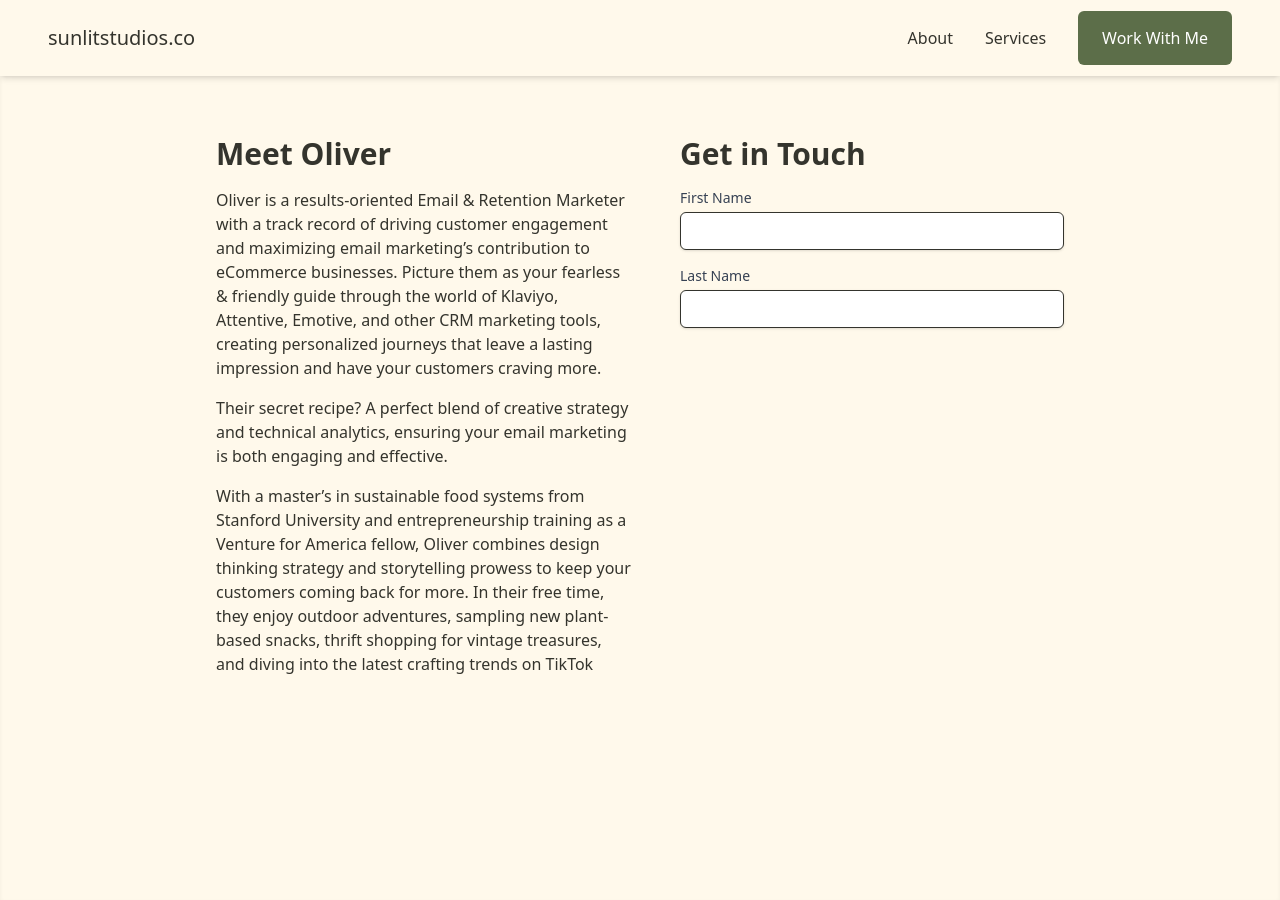
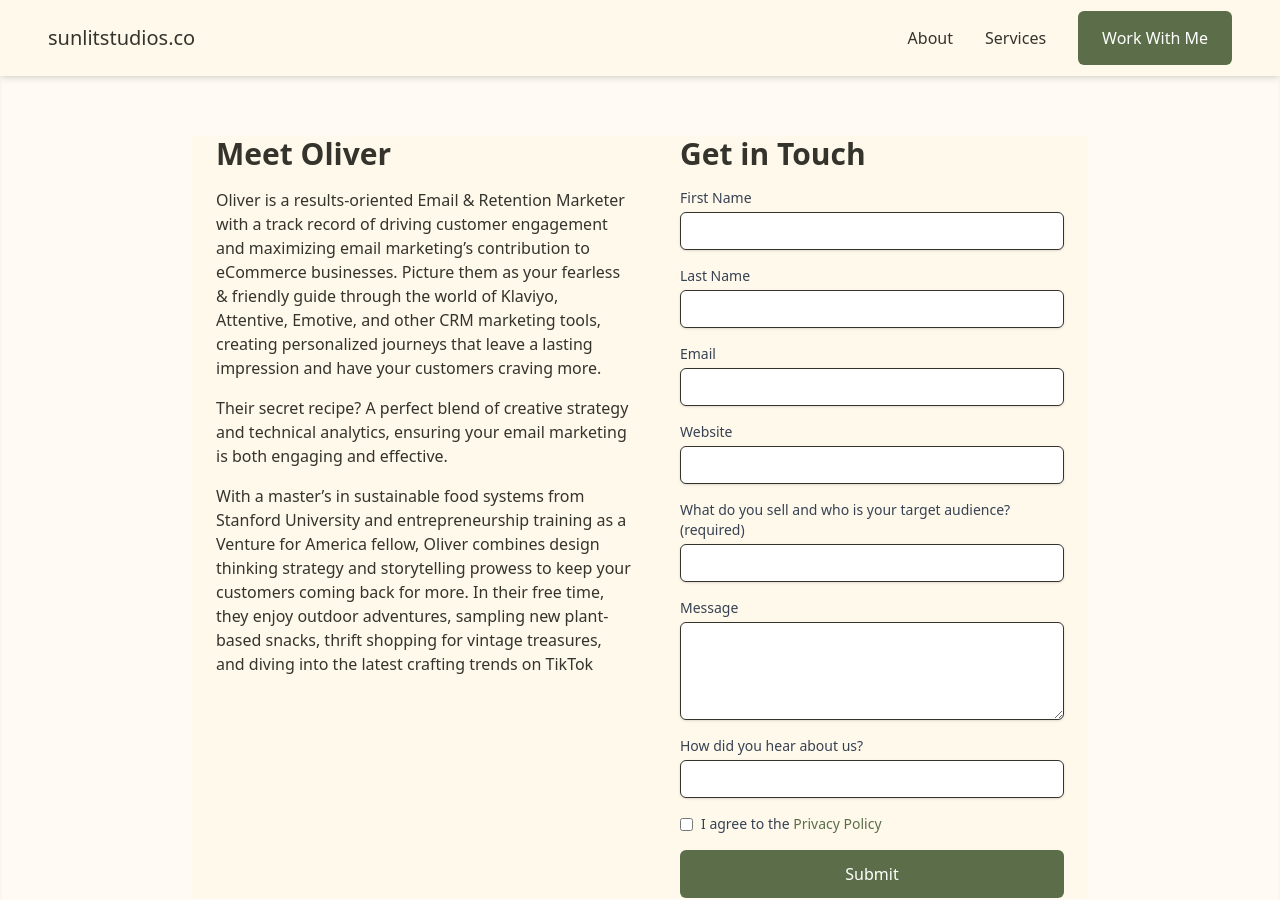
Before and after one commit to celliott181/sunlitstudios.co, a Jekyll site: the page built from contact.markdown, in a window 1280 px wide and 900 px high. Built offline with Jekyll 4.4.1, drawn with Linux system fonts in a browser that asks for light colours.

Commit message:
fix a color thing.

```diff
--- a/_layouts/contact-page.html
+++ b/_layouts/contact-page.html
@@ -20,6 +20,33 @@ layout: page
           <label for="last-name" class="block text-sm font-medium text-gray-700">Last Name</label>
           <input type="text" id="last-name" name="last-name" required class="w-full mt-1 block w-full px-3 py-2 bg-[#FFFFFF] border border-[#34342D] rounded-md shadow-sm focus:outline-none focus:ring-[#5C6E49] focus:border-[#5C6E49] sm:text-sm">
         </div>
+        <div class="pb-4">
+          <label for="email" class="block text-sm font-medium text-gray-700">Email</label>
+          <input type="email" id="email" name="email" required class="w-full mt-1 block w-full px-3 py-2 bg-[#FFFFFF] border border-[#34342D] rounded-md shadow-sm focus:outline-none focus:ring-[#5C6E49] focus:border-[#5C6E49] sm:text-sm">
+        </div>
+        <div class="pb-4">
+          <label for="website" class="block text-sm font-medium text-gray-700">Website</label>
+          <input type="url" id="website" name="website" class="w-full mt-1 block w-full px-3 py-2 bg-[#FFFFFF] border border-[#34342D] rounded-md shadow-sm focus:outline-none focus:ring-[#5C6E49] focus:border-[#5C6E49] sm:text-sm">
+        </div>
+        <div class="pb-4">
+          <label for="description" class="block text-sm font-medium text-gray-700">What do you sell and who is your target audience? (required)</label>
+          <input type="text" id="description" name="description" required class="w-full mt-1 block w-full px-3 py-2 bg-[#FFFFFF] border border-[#34342D] rounded-md shadow-sm focus:outline-none focus:ring-[#5C6E49] focus:border-[#5C6E49] sm:text-sm">
+        </div>
+        <div class="pb-4">
+          <label for="message" class="block text-sm font-medium text-gray-700">Message</label>
+          <textarea id="message" name="message" rows="4" required class="w-full mt-1 block w-full px-3 py-2 bg-[#FFFFFF] border border-[#34342D] rounded-md shadow-sm focus:outline-none focus:ring-[#5C6E49] focus:border-[#5C6E49] sm:text-sm"></textarea>
+        </div>
+        <div class="pb-4">
+          <label for="referral" class="block text-sm font-medium text-gray-700">How did you hear about us?</label>
+          <input type="text" id="referral" name="referral" required class="w-full mt-1 block w-full px-3 py-2 bg-[#FFFFFF] border border-[#34342D] rounded-md shadow-sm focus:outline-none focus:ring-[#5C6E49] focus:border-[#5C6E49] sm:text-sm">
+        </div>
+        <div class="pb-4">
+          <label for="privacy" class="flex items-center">
+            <input type="checkbox" id="privacy" name="privacy" required class="mr-2">
+            <span class="text-sm text-gray-700">I agree to the <a href="{{ site.baseurl }}/privacy/" class="text-[#5C6E49] hover:underline">Privacy Policy</a></span>
+          </label>
+        </div>
+        <button type="submit" class="w-full bg-[#5C6E49] text-[#FFFFFF] px-6 py-3 rounded-md hover:bg-[#4A5B3F] focus:outline-none focus:ring-2 focus:ring-[#5C6E49] focus:ring-offset-2">Submit</button>
       </form>
     </div>
   </div>
--- a/_layouts/page.html
+++ b/_layouts/page.html
@@ -10,7 +10,7 @@ layout: default
     </div>
   </div>
   {% endif %}
-  <div class="relative bg-[#FFF9EB] px-6 py-12 pt-30 inset-shadow-sm flex flex-col items-center min-h-screen">
+  <div class="relative px-6 py-12 pt-30 inset-shadow-sm flex flex-col items-center">
     <div class="max-w-4xl">
       <p>{{ content }}</p>
     </div>
```
